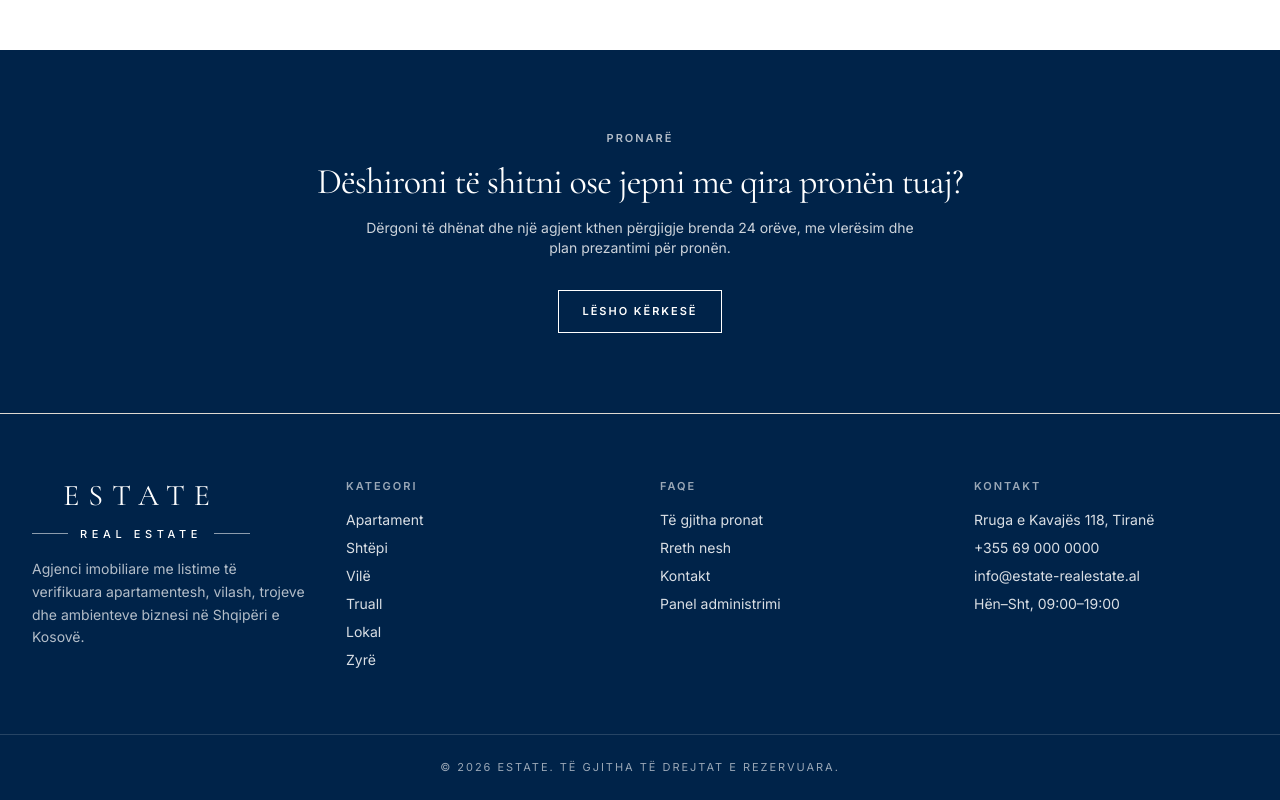
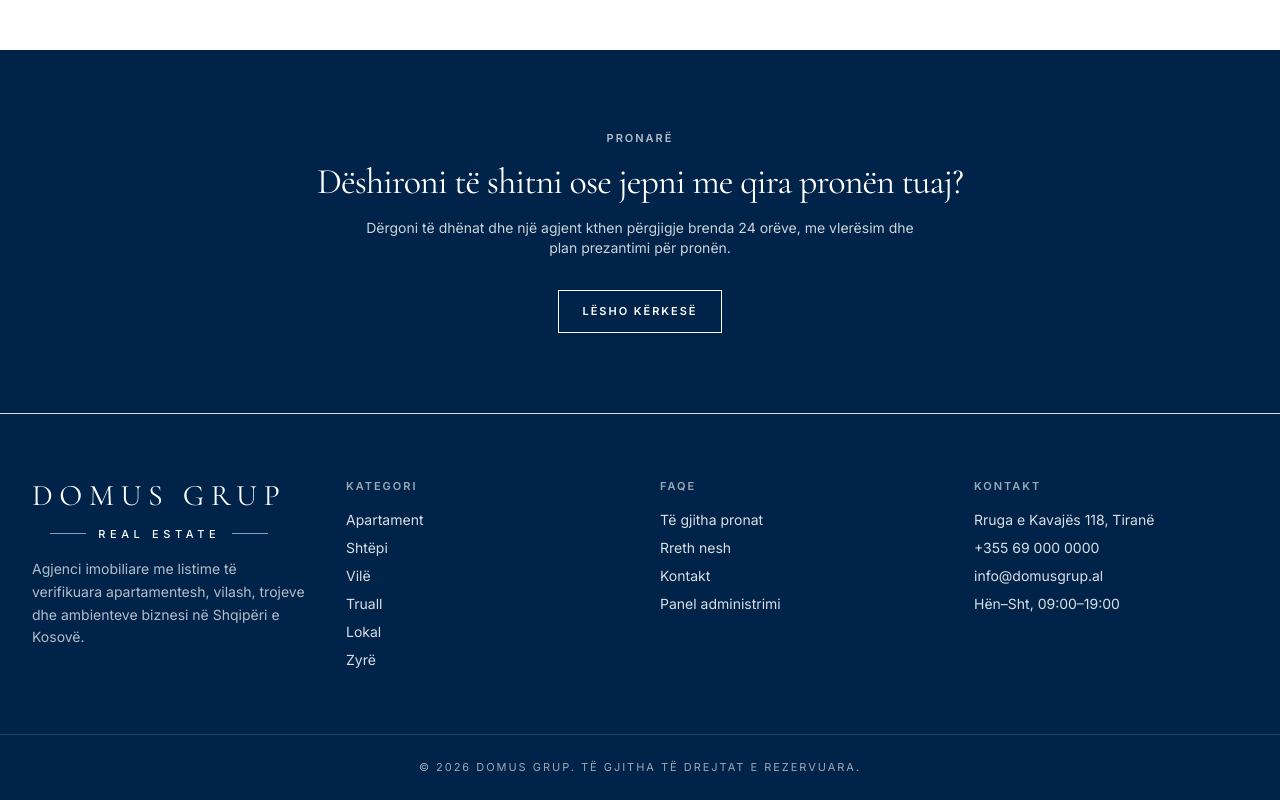
Before and after one commit to gjergjialeksander162-design/imobiliare-web-, a Next.js app: page / in a window 1280 px wide. Shown: the part 1949-2749 px from the top of the page. Built offline with nearby package versions, Linux system fonts and the light colour scheme; no server answers; the database is empty.

Commit message:
feat: rebrand ne Domus Grup Real Estate
Co-Authored-By: cocolimario3 <gjergjialeksander162@gmail.com>

```diff
--- a/src/components/wordmark.tsx
+++ b/src/components/wordmark.tsx
@@ -15,8 +15,8 @@ export function Wordmark({ size = "sm", block = true }: WordmarkProps) {
       } ${block ? (isLarge ? "px-10 py-6" : "px-6 py-3 sm:px-8 sm:py-4") : ""}`}
     >
       <span
-        className={`block font-serif uppercase leading-none tracking-[0.3em] ${
-          isLarge ? "text-4xl sm:text-5xl" : "text-2xl sm:text-3xl"
+        className={`block whitespace-nowrap font-serif uppercase leading-none tracking-[0.22em] ${
+          isLarge ? "text-3xl sm:text-5xl" : "text-xl sm:text-3xl"
         }`}
       >
         {site.name}
--- a/src/lib/site.ts
+++ b/src/lib/site.ts
@@ -1,10 +1,10 @@
 export const site = {
-  name: process.env.NEXT_PUBLIC_SITE_NAME ?? "Estate",
+  name: process.env.NEXT_PUBLIC_SITE_NAME ?? "Domus Grup",
   tagline: "Agjenci imobiliare — shitje, qira dhe konsulencë pronash",
   description:
     "Agjenci imobiliare me listime të verifikuara apartamentesh, vilash, trojeve dhe ambienteve biznesi në Shqipëri e Kosovë.",
   phone: process.env.NEXT_PUBLIC_SITE_PHONE ?? "+355 69 000 0000",
-  email: process.env.NEXT_PUBLIC_SITE_EMAIL ?? "info@estate-realestate.al",
+  email: process.env.NEXT_PUBLIC_SITE_EMAIL ?? "info@domusgrup.al",
   address:
     process.env.NEXT_PUBLIC_SITE_ADDRESS ?? "Rruga e Kavajës 118, Tiranë",
   hours: "Hën–Sht, 09:00–19:00",
```
Also changed, not shown: 1 other file (tests, documents, lock files or other folders).
